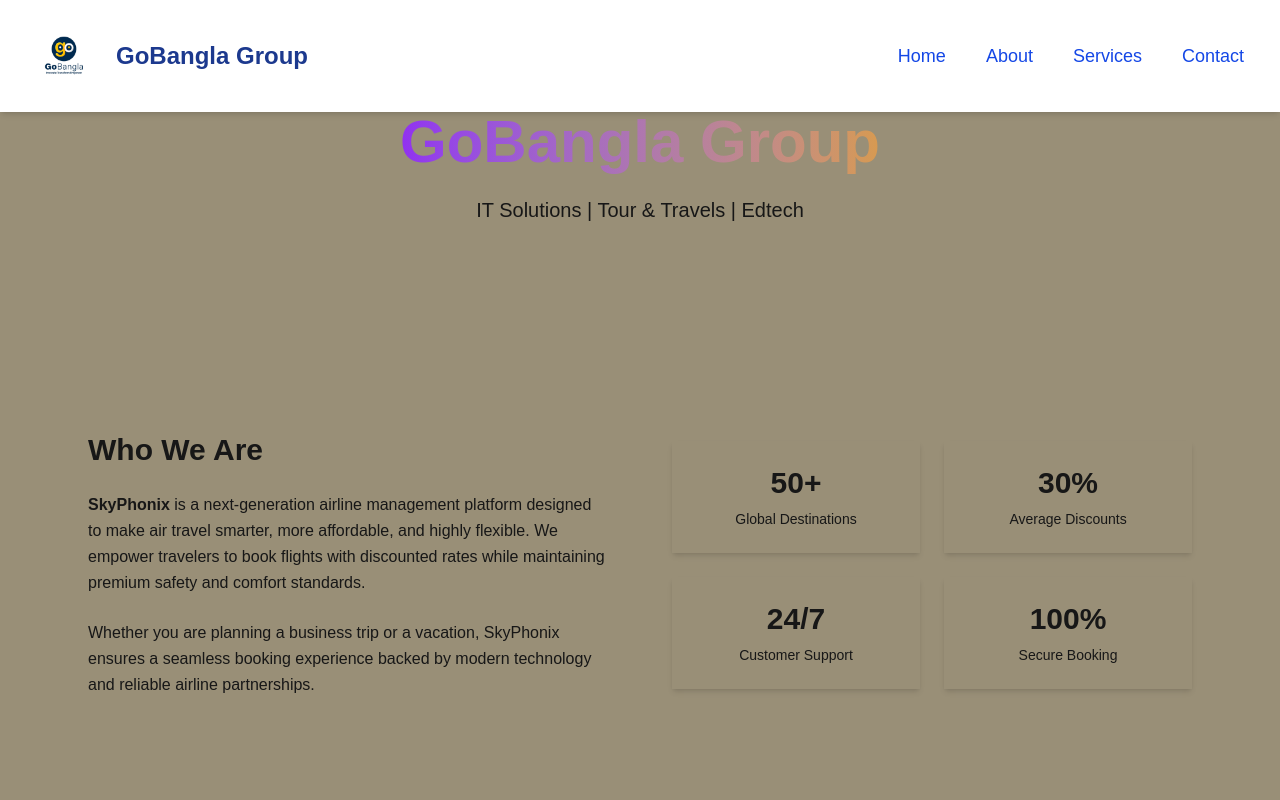
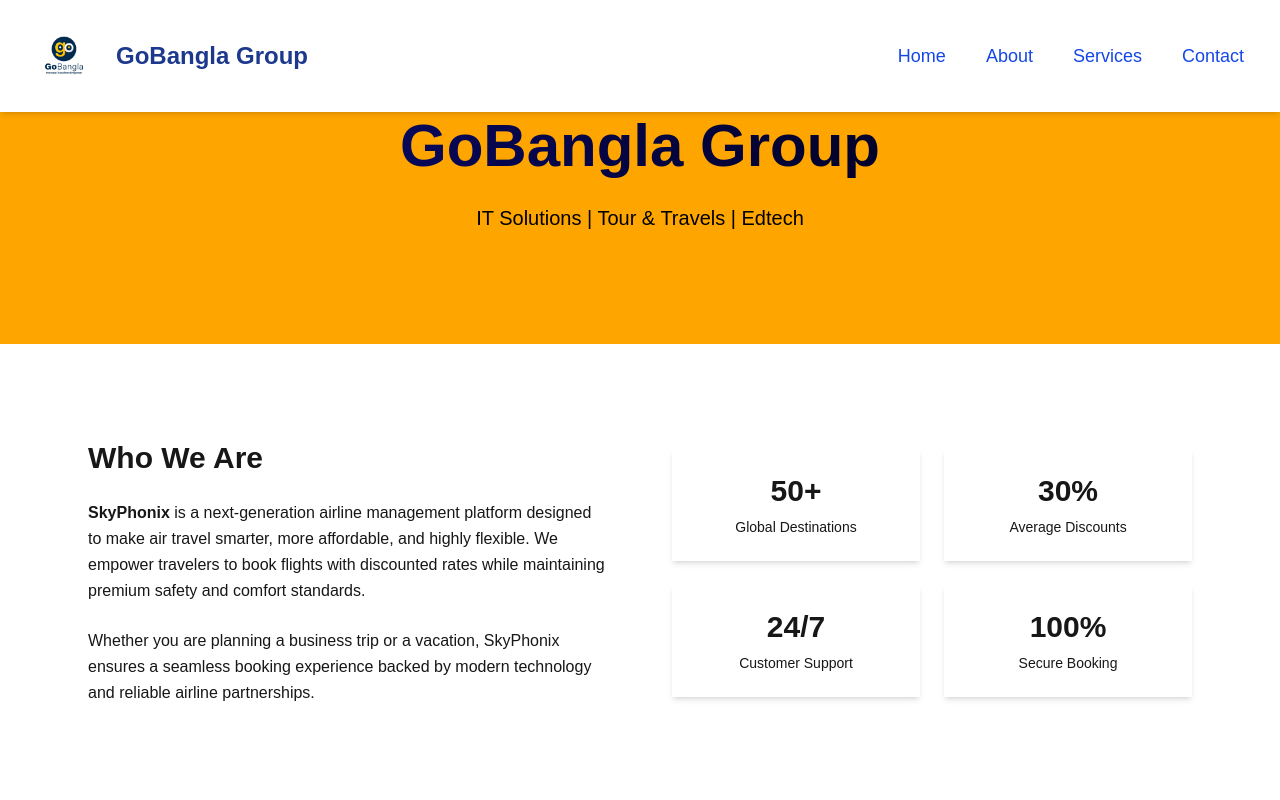
Before and after one commit to mohtasim2003/GoBangla-Group-Website, a Next.js app in the folder gobangla/: page /about in a window 1280 px wide. Shown: the top 800 px of the page. Built offline with nearby package versions, Linux system fonts and the light colour scheme.

Commit message:
about fix

```diff
--- a/gobangla/app/Component/Footer.tsx
+++ b/gobangla/app/Component/Footer.tsx
@@ -3,7 +3,7 @@
 
 const Footer: React.FC = () => {
   return (
-    <footer className="footer sm:footer-horizontal bg-white text-gray-800 px-4 py-2">
+    <footer className="footer sm:footer-horizontal bg-[#02022b] text-gray-800 px-4 py-2">
       <aside>
         <svg
           width={50}
--- a/gobangla/app/about/page.tsx
+++ b/gobangla/app/about/page.tsx
@@ -8,16 +8,16 @@
 
 export default function AboutPage() {
   return (
-    <main className="bg-[#998f77]">
+    <main className="bg-white">
       <Navbar></Navbar>
 
       {/* HERO */}
-      <section className="bg-base-300 py-28">
+      <section className="bg-[#FFA500] py-28">
         <div className="max-w-6xl mx-auto px-6 text-center">
-          <h1 className="text-4xl md:text-6xl font-bold text-base-content">
-             <span className="bg-gradient-to-r from-[#9130f1] to-[#d79a50] bg-clip-text text-transparent">GoBangla Group</span>
+          <h1 className="text-4xl md:text-6xl font-bold text-base-content py-1">
+             <span className="bg-gradient-to-r from-[#080859] to-[#02022b] bg-clip-text text-transparent">GoBangla Group</span>
           </h1>
-          <p className="mt-6 text-lg md:text-xl max-w-3xl mx-auto text-base-content/70">
+          <p className="mt-6 text-lg md:text-xl max-w-3xl mx-auto text-base-content/70 text-black">
             IT Solutions | Tour & Travels | Edtech
           </p>
         </div>
--- a/gobangla/app/page.tsx
+++ b/gobangla/app/page.tsx
@@ -14,7 +14,7 @@
         <div>
           <h1 className="text-4xl md:text-6xl text-base-content font-bold leading-tight">
             Elevate Your Journey <br />
-            With <span className="bg-gradient-to-r from-[#9130f1] to-[#d79a50] bg-clip-text text-transparent">SkyPhoenix</span>
+            With <span className="bg-gradient-to-r text-yellow-400 bg-clip-text text-transparent">SkyPhoenix</span>
           </h1>
 
           <p className="mt-6 text-lg md:text-xl text-gray-600">
```
